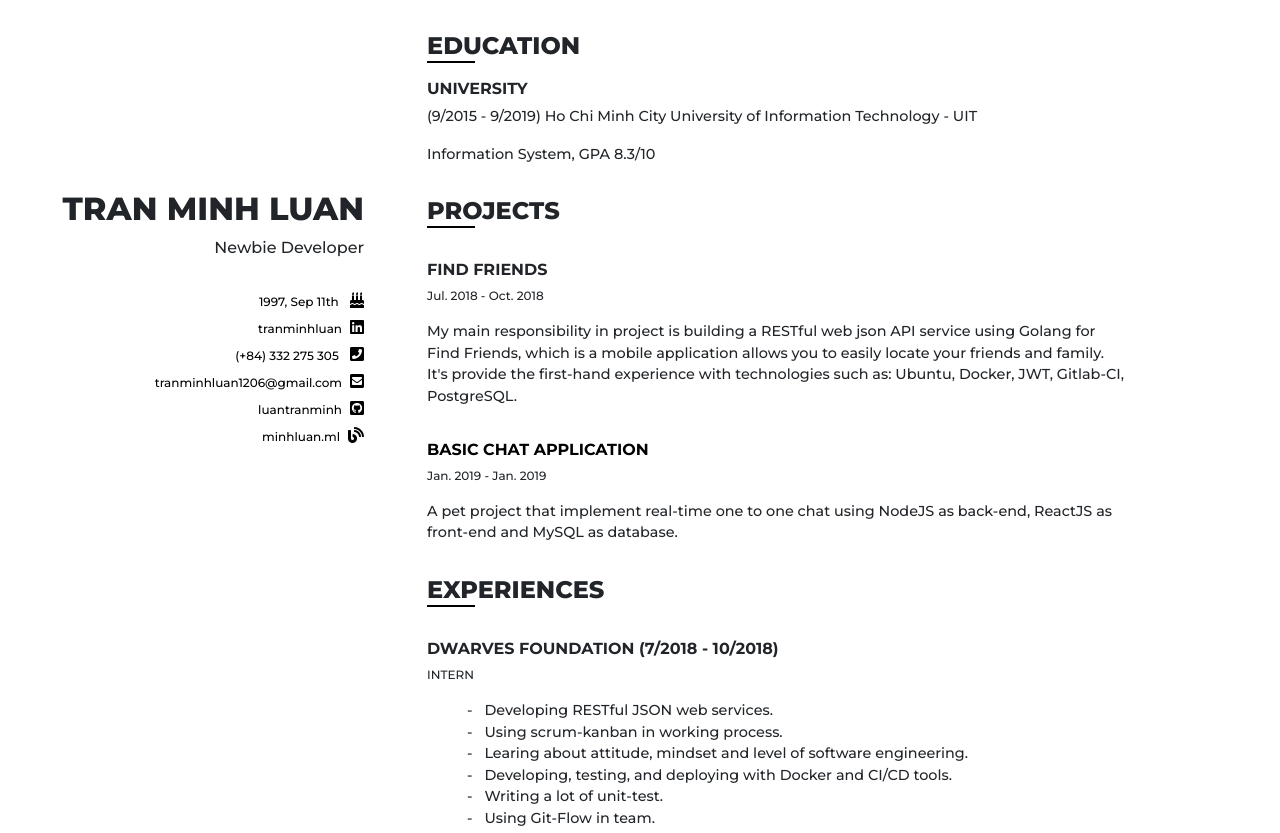
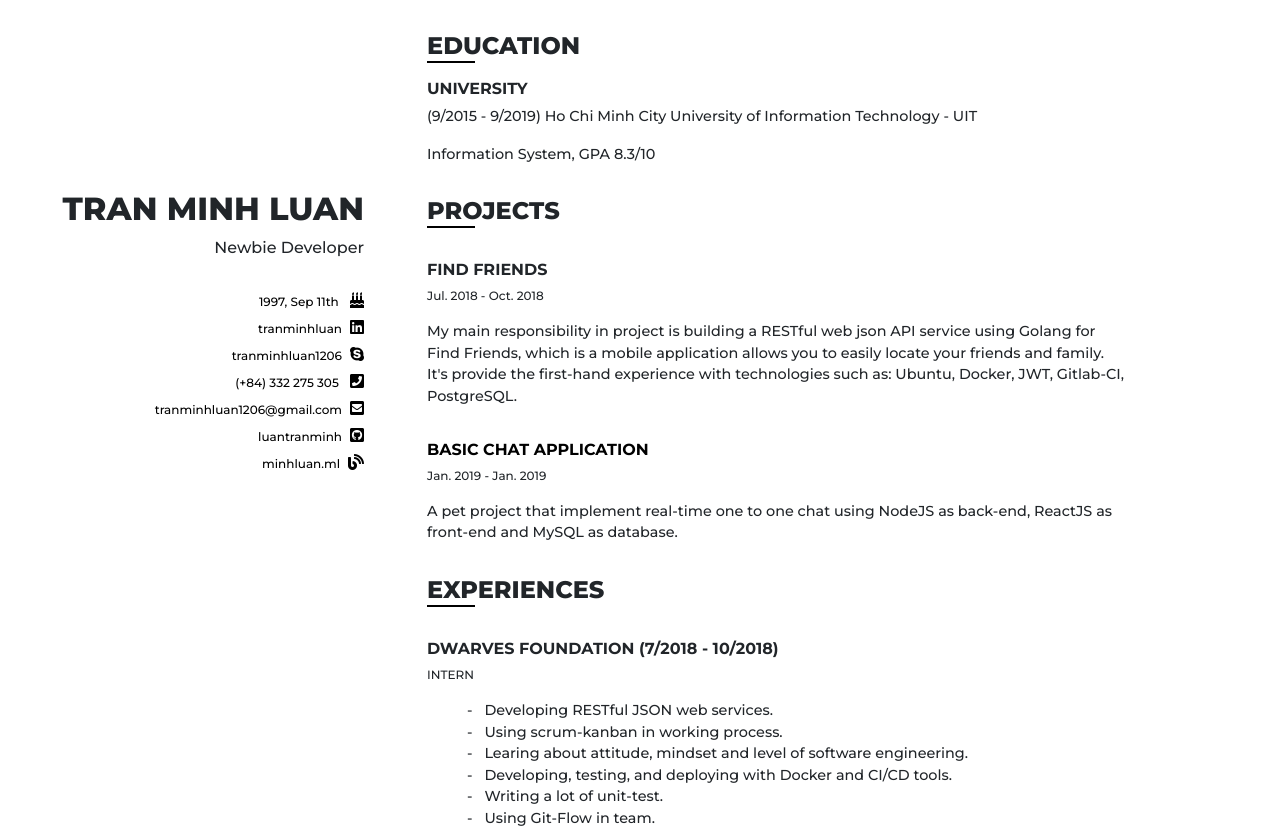
Before and after one commit to luantranminh/resume, a plain HTML site: page index.html in a window 1280 px wide. Shown: the top 833 px of the page. Drawn offline with nearby package versions, Linux system fonts and the light colour scheme.

Commit message:
Update skype

```diff
--- a/index.html
+++ b/index.html
@@ -24,6 +24,11 @@
               <div class="link">
                 <a href="https://www.linkedin.com/in/tranminhluan/"
                   >tranminhluan<i class="fab fa-linkedin"></i
+                ></a>
+              </div>
+              <div class="link">
+                <a href="skype:tranminhluan1206@outlook.com"
+                  >tranminhluan1206<i class="fab fa-skype"></i
                 ></a>
               </div>
               <div class="link">
```
